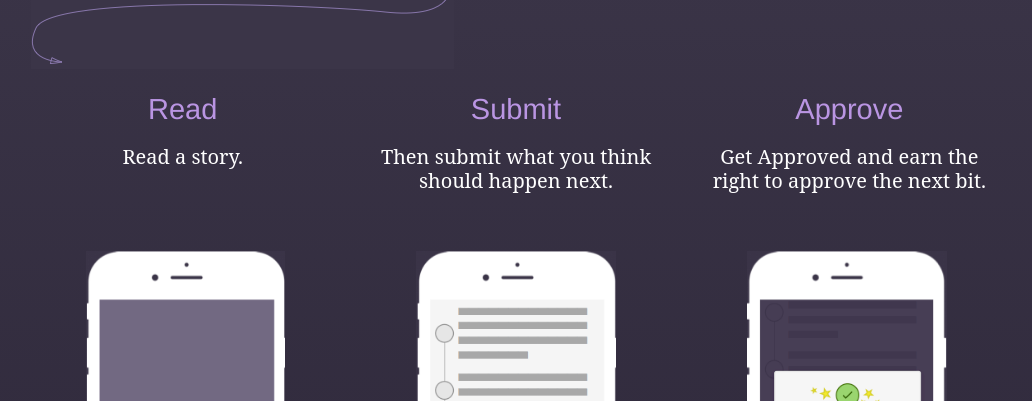
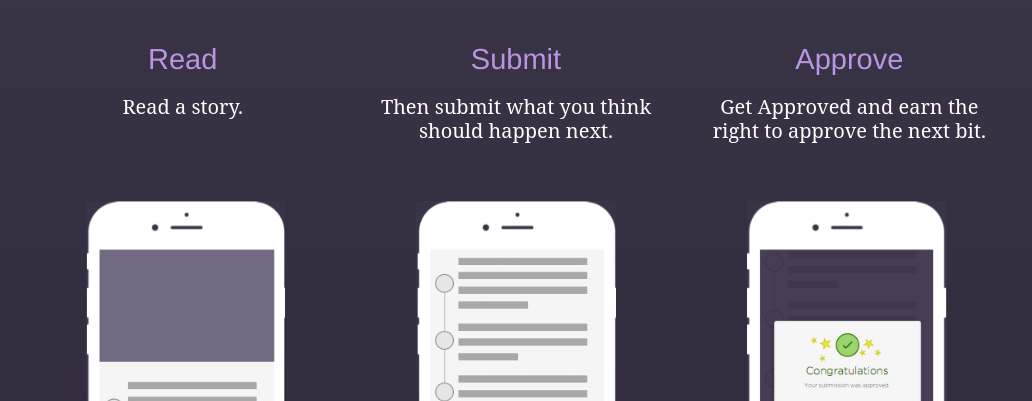
Before and after one commit to Innovoso/StoryAppyWebsite, a plain HTML site: page index.html in a window 1280 px wide. Shown: the part 728-1129 px from the top of the page, without its empty margins (124-1156 px from the left). Drawn offline with Linux system fonts and the light colour scheme.

Commit message:
cleaning up html and css

```diff
--- a/css/app.css
+++ b/css/app.css
@@ -76,7 +76,7 @@ p {
 }
 
 .three-stages-text {
-  margin-top: 20px;
+  margin-top: 50px;
   margin-bottom: 50px;
 }
 
--- a/index.html
+++ b/index.html
@@ -31,10 +31,6 @@
           <div class="row large-12 columns three-stages">
             <h3>We think social can be collaborative.</h3>
             <h1>Start creating stories with friends.</h1>
-
-            <div class="arrows">
-            <img src="/img/arrow1.png">
-            </div>
 
             <div class="three-stages-text">
               <div class="row">
```
